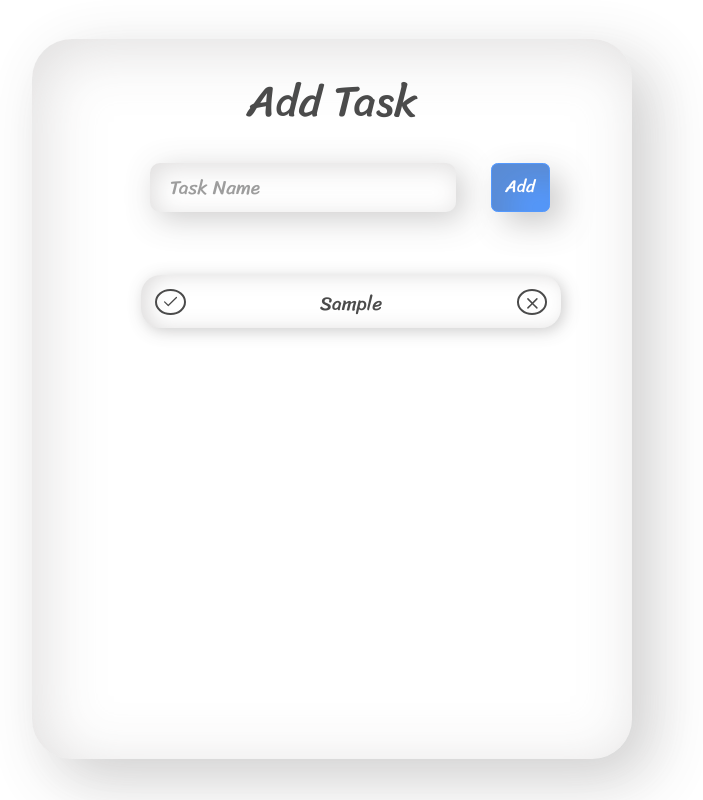
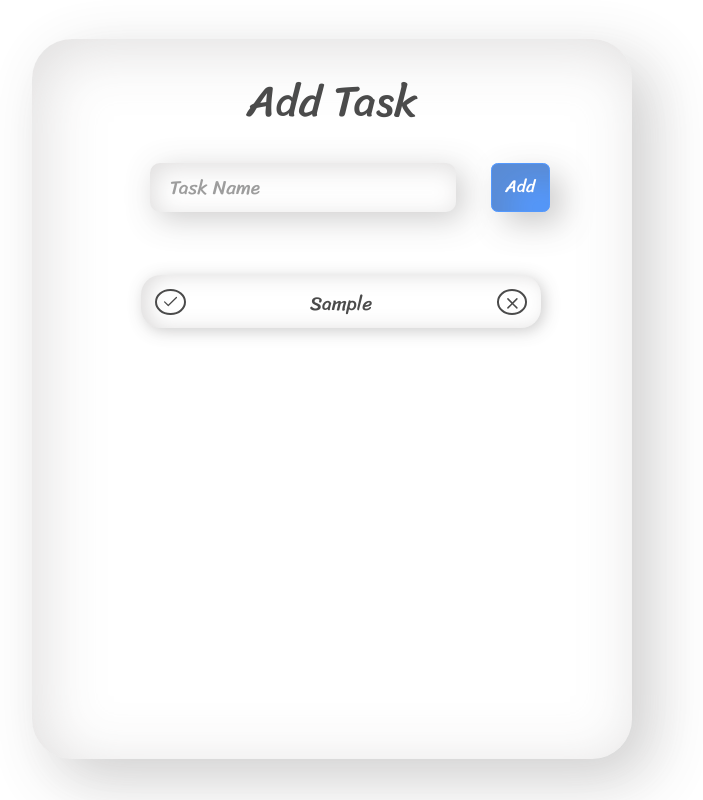
Before and after one commit to UditSax3na/Todolst, a React (Create React App) app: page / in a window 1280 px wide. Both pictures are taken after typing "Sample" into the empty fields and a click on the button "Add". Shown: the whole page, without its empty margins (308-1011 px from the left). Built offline with nearby package versions, Linux system fonts and the light colour scheme; a web font is replaced by a local one.

Commit message:
Update todostyling.css

```diff
--- a/src/components/stylings/todostyling.css
+++ b/src/components/stylings/todostyling.css
@@ -3,7 +3,7 @@
     margin-left: 15px;
     box-shadow: 3px 3px 15px rgba(88, 86, 86, 0.41), inset 7px 1px 18px rgba(151, 146, 146, 0.41);
     border-radius: 20px;
-    width: 420px;
+    width: 400px;
     display: flex;
     padding: 0.8rem;
     min-height: 3rem;
```
